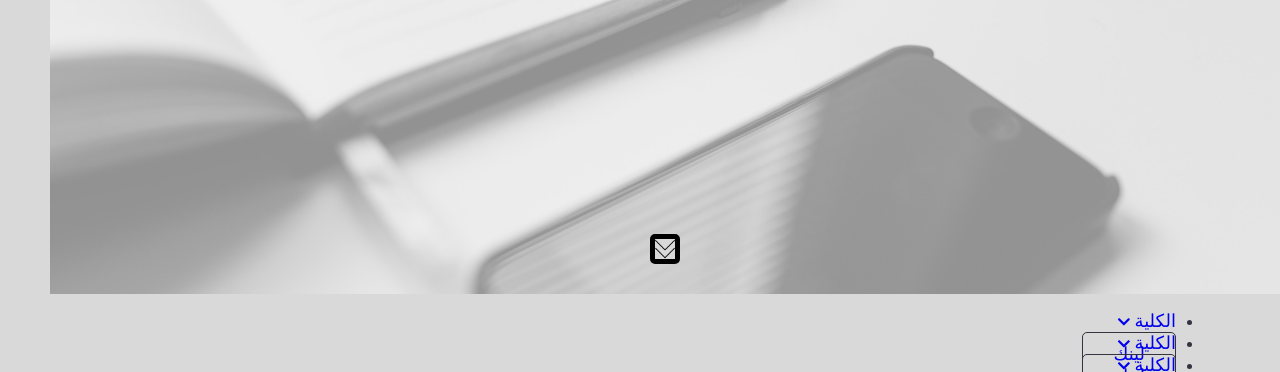
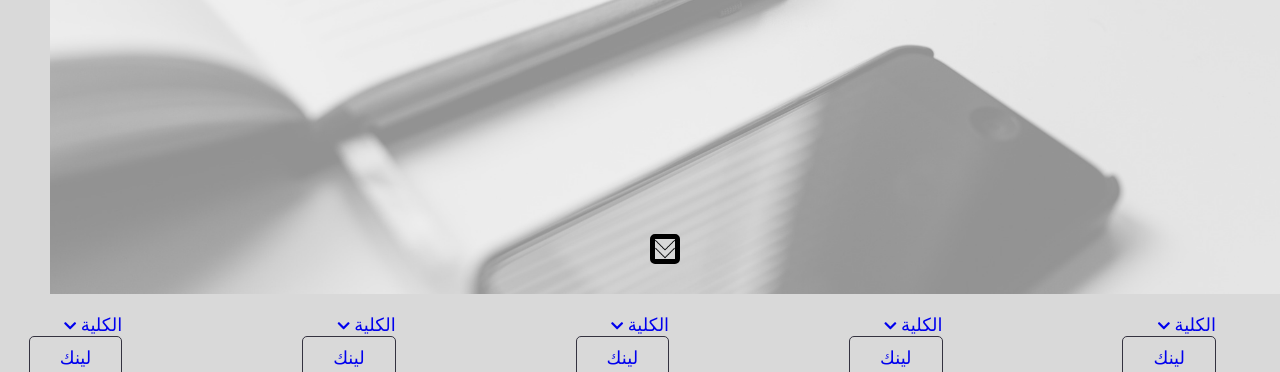
Before and after one commit to maryam-mohammed278/our-P, a plain HTML site: page index.html in a window 1280 px wide. Shown: the part 506-878 px from the top of the page. Drawn offline with Linux system fonts and the light colour scheme.

Commit message:
header v2.8

```diff
--- a/css/style.css
+++ b/css/style.css
@@ -102,7 +102,6 @@ header .middle .social-links li a{
   width: 100%;
   padding: 10px 0;
 }
-<<<<<<< HEAD
 header .lower ul.nav{
   padding: 0;
   margin: 0;
@@ -140,10 +139,8 @@ header .lower .dropdown-menu li a{
   padding: 10px 30px;
 }
 /* end header */
-=======
-/* end header */
 
-/* start section*/
+/* start section */
 section.welcome .container{
   display: flex;
   justify-content: space-between;
@@ -162,7 +159,6 @@ section.welcome .container .left{
   width: 30%;
   height: auto;
   text-align: center;
-
   font-size: 13px;
   padding: 30px;
 }
@@ -181,4 +177,4 @@ text-align: end;
   margin: 20px;
   font-size: 25px;
 }
->>>>>>> 0615bd1282a9a1358b8464dfee31bf412152cd9a
+/* end section */
```
Lines whose indentation alone changed are shown as unchanged.
